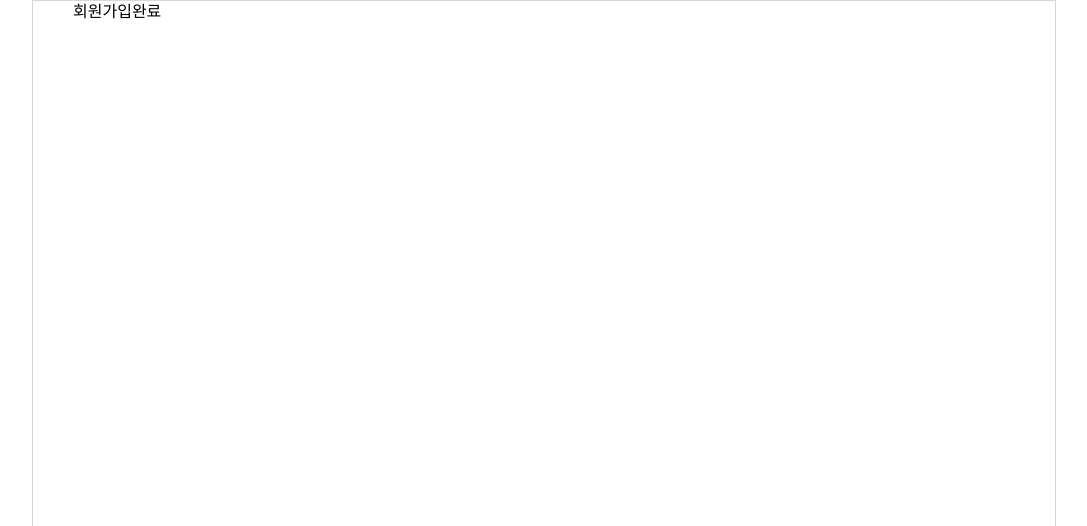
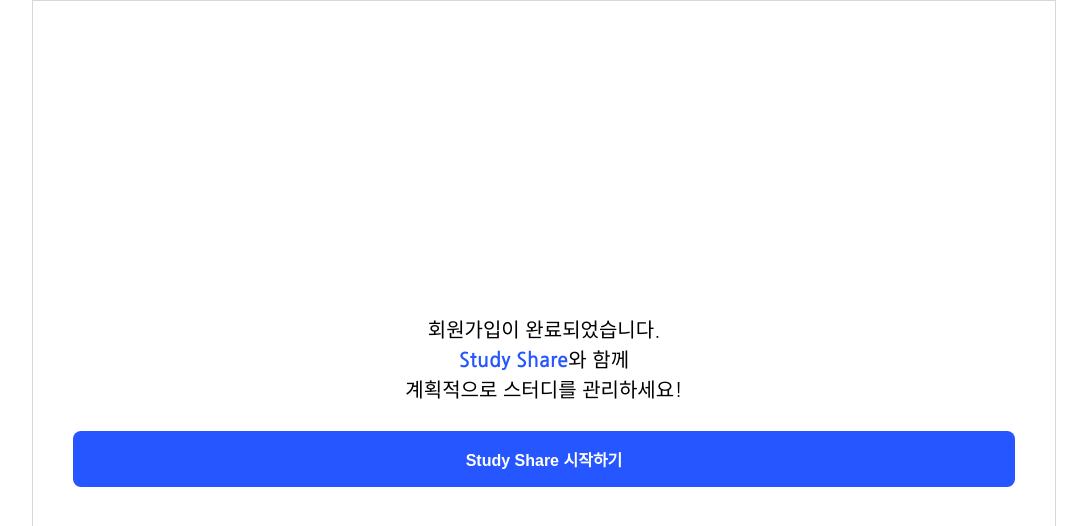
Before and after one commit to twentyOnes/FN_StudyShare, a React (Create React App) app in the folder front/: page /signup/complete in a window 1280 px wide. Shown: the top 526 px of the page, without its empty margins (96-1183 px from the left). Built offline with nearby package versions, Linux system fonts and the light colour scheme.

Commit message:
Add: SignUp Complete Page

```diff
--- a/front/src/components/Header/index.tsx
+++ b/front/src/components/Header/index.tsx
@@ -2,8 +2,10 @@
 import styled from "@emotion/styled";
 
 const HeaderLayout = styled.header``;
-const Header = () => {
-  return <HeaderLayout></HeaderLayout>;
+const Header : React.FC = () => {
+  return <HeaderLayout>
+
+  </HeaderLayout>;
 };
 
 export default Header;
--- a/front/src/pages/SignUp/complete.tsx
+++ b/front/src/pages/SignUp/complete.tsx
@@ -1,8 +1,21 @@
 import React from "react";
-// import "@/styles/App.scss";
+import { Button, CompleteWrap } from "./styled";
 
 const SignUpComplete: React.FC = () => {
-  return <div>회원가입완료</div>;
+  return (
+    <CompleteWrap>
+      <div>
+        <p>
+          회원가입이 완료되었습니다. <br />
+          <b>Study Share</b>와 함께
+          <br />
+          계획적으로 스터디를 관리하세요!
+        </p>
+
+        <Button type="button">Study Share 시작하기</Button>
+      </div>
+    </CompleteWrap>
+  );
 };
 
 export default SignUpComplete;
--- a/front/src/pages/SignUp/index.tsx
+++ b/front/src/pages/SignUp/index.tsx
@@ -1,5 +1,4 @@
 import React from "react";
-// import "@/styles/App.scss";
 
 const SignUp: React.FC = () => {
   return <div>회원가입</div>;
--- /dev/null
+++ b/front/src/pages/SignUp/styled.tsx
@@ -0,0 +1,32 @@
+import styled from "@emotion/styled";
+
+export const CompleteWrap = styled.div`
+  display: flex;
+  min-height: 100vh;
+  text-align: center;
+  align-items: center;
+  justify-content: center;
+  div {
+    width: 100vw;
+  }
+  p {
+    font-size: 1.25em;
+    margin-bottom: 1.3em;
+    font-weight: 300;
+    line-height: 1.5;
+    b {
+      color: #2656ff;
+      font-weight: 700;
+    }
+  }
+`;
+
+export const Button = styled.button`
+  width: 100%;
+  padding: 1em;
+  background: #2656ff;
+  border-radius: 8px;
+  color: #fff;
+  font-size: 1em;
+  font-weight: 700;
+`;
```
Also changed, not shown: 2 other files (tests, documents, lock files or other folders).
